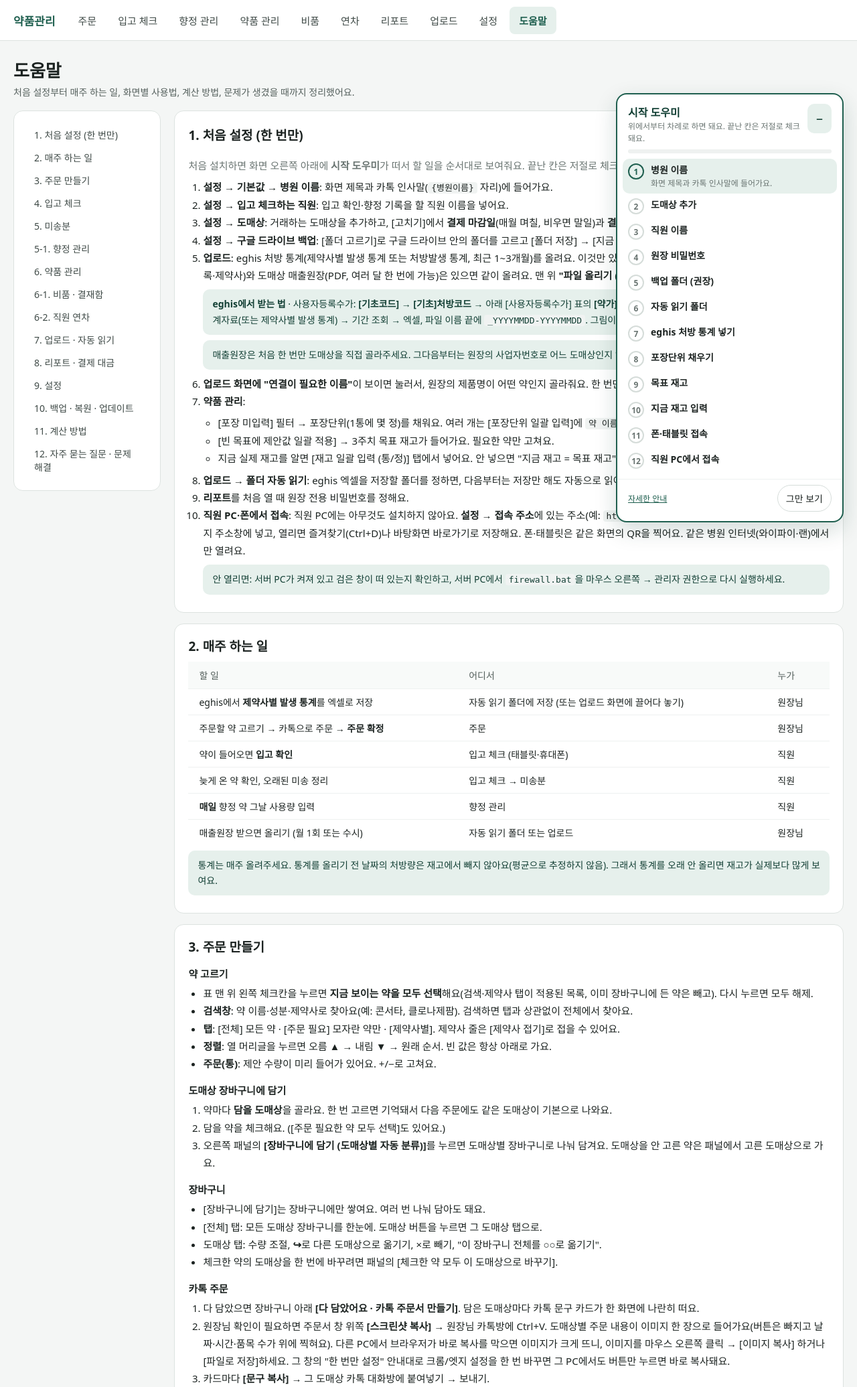
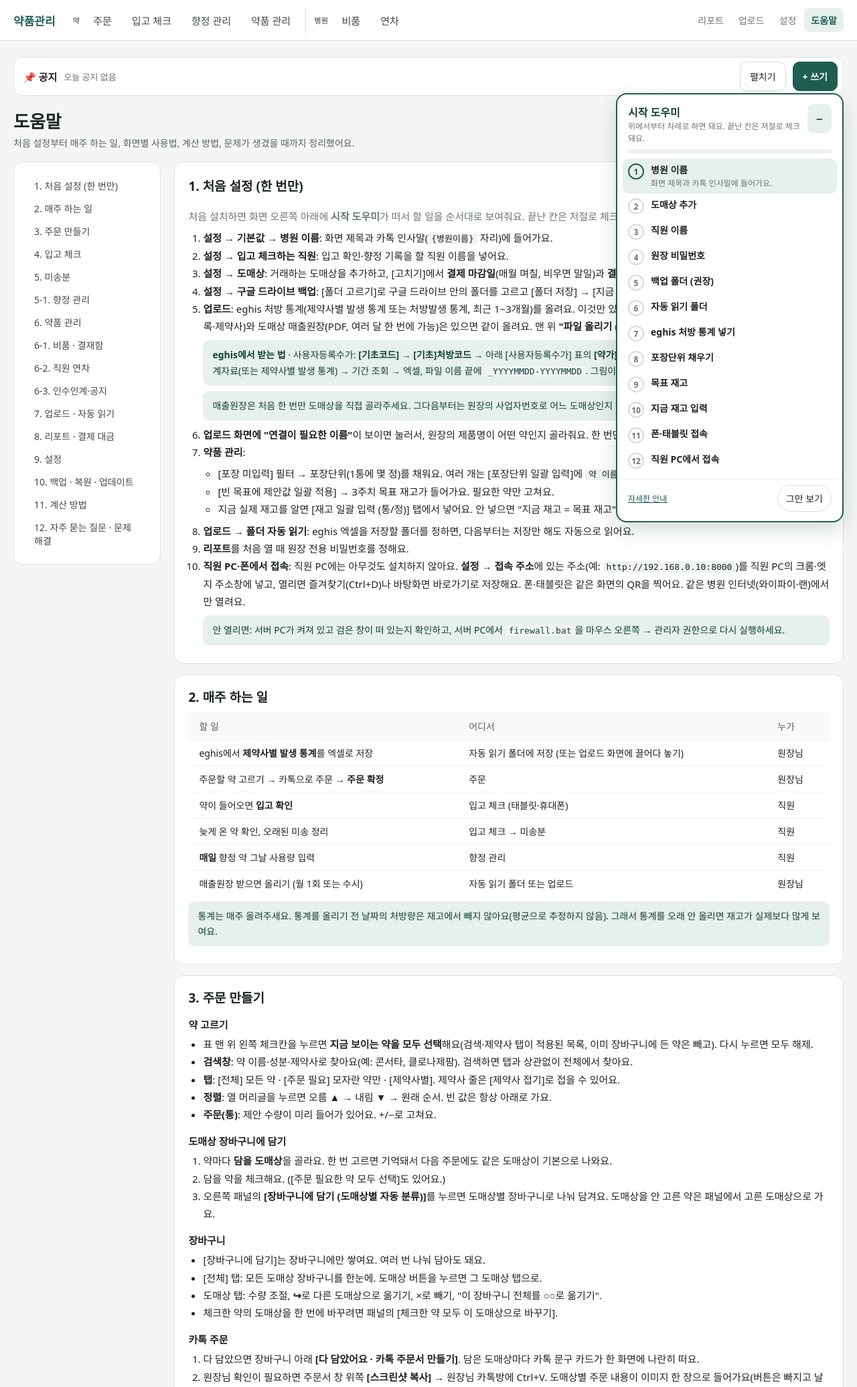
Before and after one commit to sonagi123/drug_order_public, a Flask app: page /help in a window 1280 px wide. Shown: the top 2071 px of the page at 67% size. Run offline with Flask 3, Linux system fonts and the light colour scheme; data comes from the database, SQL or seed files in the repository; data that the repository does not hold is empty.

Commit message:
인수인계·공지 띠(모든 화면 맨 위), 메뉴를 약/병원/관리로 묶음
Co-Authored-By: Claude Opus 5.5 <noreply@anthropic.com>
Claude-Session: https://claude.ai/code/session_01SdUTEb9KBPCcSBUZBGhyeV

```diff
--- a/app/__init__.py
+++ b/app/__init__.py
@@ -18,7 +18,7 @@ def create_app():
     app.config["MAX_CONTENT_LENGTH"] = 50 * 1024 * 1024
 
     from .views import bp
-    from . import supplies, leave  # noqa: F401  비품·연차 화면 (같은 bp에 등록)
+    from . import supplies, leave, notes  # noqa: F401  비품·연차 화면 (같은 bp에 등록)
     app.register_blueprint(bp)
 
     @app.teardown_appcontext
--- a/app/db.py
+++ b/app/db.py
@@ -112,6 +112,11 @@ CREATE TABLE IF NOT EXISTS name_links (
 CREATE TABLE IF NOT EXISTS psy_usage (
   code TEXT NOT NULL, date TEXT NOT NULL, qty REAL NOT NULL, staff TEXT, created_at TEXT,
   PRIMARY KEY (code, date)
+);
+-- 인수인계·공지: day가 있으면 그날만 띄움, pinned=중요(맨 위 고정)
+CREATE TABLE IF NOT EXISTS notes (
+  id INTEGER PRIMARY KEY, body TEXT NOT NULL, who TEXT, day TEXT, pinned INTEGER DEFAULT 0,
+  done_at TEXT, created_at TEXT
 );
 -- 직원 연차: 하루(또는 반나절)마다 한 줄. grp = 한 번에 신청한 묶음
 CREATE TABLE IF NOT EXISTS leaves (
--- a/app/static/style.css
+++ b/app/static/style.css
@@ -335,3 +335,34 @@ tr.done td{background:#F1F8F4}
 .lv-left{background:var(--gl);border-radius:12px;padding:10px 14px;display:flex;justify-content:space-between;align-items:center;color:var(--g)}
 .lv-left b{font-size:24px}
 @media (max-width:640px){.lv-day{min-height:58px;font-size:11px}.lv-side{position:static}}
+/* 메뉴 묶음 */
+nav.menu{flex:1;align-items:center}
+nav.menu .mg{display:inline-flex;align-items:center;gap:2px;flex-shrink:0}
+nav.menu .mg>b{font-size:11px;color:var(--mut);font-weight:700;margin:0 4px 0 6px;letter-spacing:.05em}
+nav.menu .mg+.mg:not(.tail){border-left:1px solid var(--line);padding-left:6px;margin-left:4px}
+nav.menu .mg.tail{margin-left:auto}
+nav.menu .mg.tail a{font-size:14px;padding:8px 10px;color:var(--mut)}
+nav.menu .mg.tail a.on{color:var(--g)}
+/* 인수인계·공지 띠 */
+.nb{background:#fff;border:1px solid var(--line);border-radius:12px;overflow:hidden}
+.nb.hot{border-color:#E8A6A0;background:#FFF6F5}
+.nb-bar{display:flex;align-items:center;gap:10px;padding:6px 8px 6px 14px;min-height:48px}
+.nb-t{white-space:nowrap}
+.nb-first{flex:1;min-width:0;white-space:nowrap;overflow:hidden;text-overflow:ellipsis}
+.nb.hot .nb-first{color:var(--red);font-weight:700}
+.nb-panel{display:none;border-top:1px solid var(--line);padding:10px 14px 14px;flex-direction:column;gap:10px}
+.nb.open .nb-panel{display:flex}
+.nb-h{font-size:13px;font-weight:700;color:var(--mut)}
+.nb-list{list-style:none;margin:0;padding:0;display:flex;flex-direction:column;gap:6px}
+.nb-it{display:flex;align-items:center;gap:10px;padding:6px 8px;border-radius:10px;background:var(--line2)}
+.nb-it.pin{background:#FDECEA;color:var(--red);font-weight:700}
+.nb-it.done .nb-txt{color:var(--mut);text-decoration:line-through}
+.nb-txt{flex:1;min-width:0;display:flex;flex-direction:column;gap:2px;word-break:break-all}
+.nb-txt .small{font-weight:400;text-decoration:none}
+.nb-ck{width:40px;height:40px;border-radius:10px;padding:0;font-size:18px;flex-shrink:0;color:var(--g)}
+.nb-ck.on{color:var(--mut)}
+.nb-ic{border:0;background:none;color:var(--mut);padding:8px;min-width:40px;min-height:40px}
+.nb-ic.on{color:#D9822B}
+.nb-add{display:flex;flex-direction:column;gap:8px;border-top:1px dashed var(--line);padding-top:10px}
+.nb-add input:not([type]){width:100%}
+@media (max-width:640px){.nb-bar{flex-wrap:wrap}.nb-t{margin-right:auto}.nb-first{flex-basis:100%;order:3;white-space:normal}nav.menu .mg.tail{margin-left:0}}
--- /dev/null
+++ b/app/templates/_notes.html
@@ -0,0 +1,52 @@
+{# 인수인계·공지 띠: 모든 화면 맨 위 #}
+{% set n0 = notes.now[0] if notes.now else None %}
+<section class="nb {{ 'hot' if n0 and n0.pinned }}" id="nb" aria-label="인수인계·공지">
+  <div class="nb-bar">
+    <b class="nb-t">📌 공지{% if notes.now %} {{ notes.now|length }}{% endif %}</b>
+    <span class="nb-first">{% if n0 %}{{ n0.body }}{% if n0.who %} <span class="muted">({{ n0.who }})</span>{% endif %}{% else %}<span class="muted">오늘 공지 없음{% if notes.soon %} · 다가오는 공지 {{ notes.soon|length }}개{% endif %}</span>{% endif %}</span>
+    <button type="button" class="nb-tg" onclick="nbOpen(!document.getElementById('nb').classList.contains('open'))" aria-expanded="false" id="nbTg">펼치기</button>
+    <button type="button" class="primary" onclick="nbOpen(true);document.getElementById('nbBody').focus()">+ 쓰기</button>
+  </div>
+  <div class="nb-panel">
+    <ul class="nb-list">
+      {% for x in notes.now %}{% include "_note_item.html" %}{% else %}<li class="muted small">지금 띄울 공지가 없어요.</li>{% endfor %}
+    </ul>
+    {% if notes.soon %}<div class="nb-h">다가오는 공지</div><ul class="nb-list">{% for x in notes.soon %}{% include "_note_item.html" %}{% endfor %}</ul>{% endif %}
+    <form class="nb-add" onsubmit="event.preventDefault();nbAdd()">
+      <input id="nbBody" maxlength="500" placeholder="예: 오후 3시 ○○약품 반품 수거 와요" aria-label="공지 내용">
+      <div class="row" style="gap:6px;flex-wrap:wrap">
+        <span class="small muted">쓴 사람</span>
+        {% for s in notes.staff %}<button type="button" class="chip nb-who" data-n="{{ s }}" onclick="nbWho(this)">{{ s }}</button>{% endfor %}
+        <label class="small row" style="gap:4px;margin-left:8px">이날만 <input type="date" id="nbDay" min="{{ notes.today }}" aria-label="이날만 띄우기"></label>
+        <label class="small row" style="gap:4px"><input type="checkbox" id="nbPin"> 중요(맨 위 고정)</label>
+        <button class="primary" style="margin-left:auto">올리기</button>
+      </div>
+    </form>
+    {% if notes.old %}<details><summary class="small">최근 완료·지난 공지 ({{ notes.old|length }})</summary><ul class="nb-list">{% for x in notes.old %}{% include "_note_item.html" %}{% endfor %}</ul></details>{% endif %}
+  </div>
+</section>
+<script>
+function nbOpen(on) {
+  document.getElementById('nb').classList.toggle('open', on);
+  const t = document.getElementById('nbTg'); t.textContent = on ? '접기' : '펼치기'; t.setAttribute('aria-expanded', on);
+  try { localStorage.setItem('nbOpen', on ? '1' : ''); } catch (e) {}
+}
+function nbWho(b) {
+  document.querySelectorAll('.nb-who').forEach(x => x.classList.toggle('on', x === b && !b.classList.contains('on')));
+  if (b.classList.contains('on')) saveStaff(b.dataset.n);
+}
+async function nbAdd() {
+  const who = document.querySelector('.nb-who.on');
+  const j = await post('/api/notes', { body: document.getElementById('nbBody').value, who: who ? who.dataset.n : '',
+    day: document.getElementById('nbDay').value, pinned: document.getElementById('nbPin').checked });
+  if (j.ok) location.reload();
+}
+async function nbSet(id, act) {
+  if (act === 'delete' && !confirm('이 공지를 지울까요?')) return;
+  const j = await post('/api/notes/' + id, { act }); if (j.ok) location.reload();
+}
+(function () {
+  try { if (localStorage.getItem('nbOpen')) nbOpen(true); } catch (e) {}
+  const me = savedStaff(); document.querySelectorAll('.nb-who').forEach(x => x.classList.toggle('on', x.dataset.n === me));
+})();
+</script>
--- a/app/templates/base.html
+++ b/app/templates/base.html
@@ -4,20 +4,22 @@
 <meta charset="utf-8">
 <meta name="viewport" content="width=device-width, initial-scale=1">
 <title>{% block title %}{% endblock %} · {{ clinic or "" }} 약품관리</title>
-<link rel="stylesheet" href="{{ url_for('static', filename='style.css') }}?v=29">
+<link rel="stylesheet" href="{{ url_for('static', filename='style.css') }}?v=30">
 <script src="{{ url_for('static', filename='common.js') }}?v=5"></script>
 </head>
 <body>
 <header class="top"><div class="in">
   <div class="brand">{{ clinic }} 약품관리</div>
   <nav class="menu">
-    {% set menu = [('main.order','주문'),('main.receive','입고 체크'),('main.psy','향정 관리'),('main.drugs','약품 관리'),('main.supplies','비품'),('main.leave','연차'),('main.report','리포트'),('main.upload','업로드'),('main.settings','설정'),('main.help_page','도움말')] %}
-    {% for ep, label in menu %}
-      <a href="{{ url_for(ep) }}" class="{{ 'on' if nav == ep or (ep == 'main.receive' and nav in ('main.backorder', 'main.receive_done', 'main.receive_export')) or (ep == 'main.psy' and nav == 'main.psy_review') or (ep == 'main.upload' and nav == 'main.links') or (ep == 'main.order' and nav == 'main.orders_history') or (ep == 'main.supplies' and nav == 'main.supplies_approve') else '' }}">{{ label }}</a>
+    {% set also = {'main.receive': ('main.backorder', 'main.receive_done', 'main.receive_export'), 'main.psy': ('main.psy_review',), 'main.upload': ('main.links',), 'main.order': ('main.orders_history',), 'main.supplies': ('main.supplies_approve',)} %}
+    {% for group, items in [('약', [('main.order','주문'),('main.receive','입고 체크'),('main.psy','향정 관리'),('main.drugs','약품 관리')]), ('병원', [('main.supplies','비품'),('main.leave','연차')]), ('', [('main.report','리포트'),('main.upload','업로드'),('main.settings','설정'),('main.help_page','도움말')])] %}
+      <span class="mg {{ 'tail' if not group }}">{% if group %}<b>{{ group }}</b>{% endif %}
+      {% for ep, label in items %}<a href="{{ url_for(ep) }}" class="{{ 'on' if nav == ep or nav in also.get(ep, ()) }}">{{ label }}</a>{% endfor %}</span>
     {% endfor %}
   </nav>
 </div></header>
 <main class="{% block mainclass %}{% endblock %}">
+{% include "_notes.html" %}
 {% if setup_todo and nav not in ('main.help_page',) and not (tour and tour.state != 'done') %}
 <div class="note row between" style="gap:10px;border:2px solid var(--g)">
   <span><b>처음 설정이 남았어요:</b>
--- a/app/templates/help.html
+++ b/app/templates/help.html
@@ -31,6 +31,7 @@
   <a href="#drugs">6. 약품 관리</a>
   <a href="#supplies">6-1. 비품 · 결재함</a>
   <a href="#leave">6-2. 직원 연차</a>
+  <a href="#notes">6-3. 인수인계·공지</a>
   <a href="#upload">7. 업로드 · 자동 읽기</a>
   <a href="#report">8. 리포트 · 결제 대금</a>
   <a href="#settings">9. 설정</a>
@@ -234,6 +235,14 @@
     <li>원장님은 <b>리포트 → 직원 연차 승인</b>에서 승인·반려해요. 같은 날 다른 직원도 쉬면 알려줘요. 잘못 눌렀으면 "최근 처리한 연차"에서 승인 대기로 되돌려요.</li>
   </ul>
 </section>
+<section class="card pad" id="notes">
+  <h2>6-3. 인수인계·공지</h2>
+  <ul>
+    <li>모든 화면 맨 위 <b>📌 공지</b> 줄에 오늘 볼 공지가 떠요. [펼치기]로 전체를 보고, [+ 쓰기]로 남겨요(쓴 사람 이름은 골라도 되고 안 골라도 돼요).</li>
+    <li><b>이날만</b>에 날짜를 넣으면 그날에만 띄우고, 그 전에는 "다가오는 공지"에, 지나면 "지난 공지"로 내려가요. <b>중요</b>는 맨 위에 빨갛게 고정돼요(★로 켜고 끄기).</li>
+    <li>처리한 공지는 ✓를 누르면 내려가고, 7일 동안 "최근 완료"에 남아 ↺로 다시 띄울 수 있어요.</li>
+  </ul>
+</section>
 
 <section id="upload" class="card pad">
   <h2>7. 업로드 · 자동 읽기</h2>
```
Also changed, not shown: app/notes.py (added, +54 -0 lines), app/templates/_note_item.html (added, +11 -0 lines), README.md.
